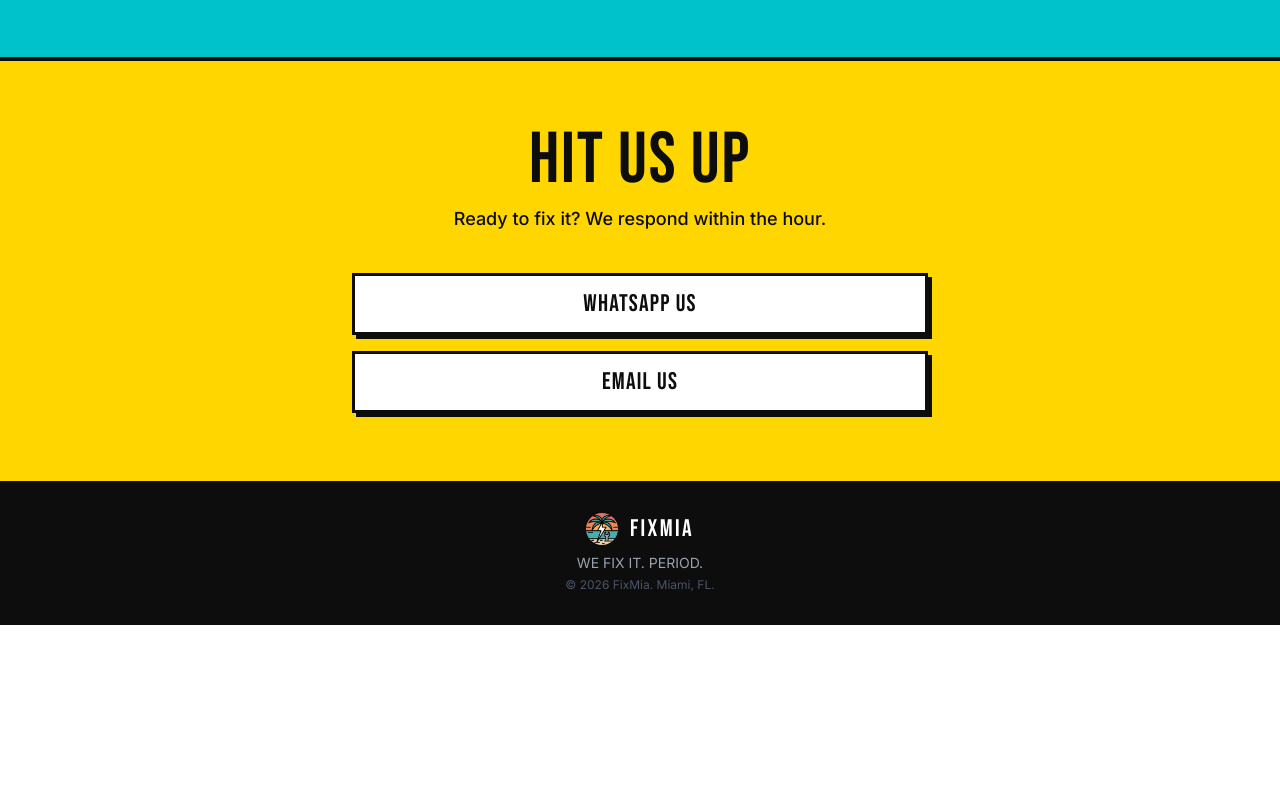
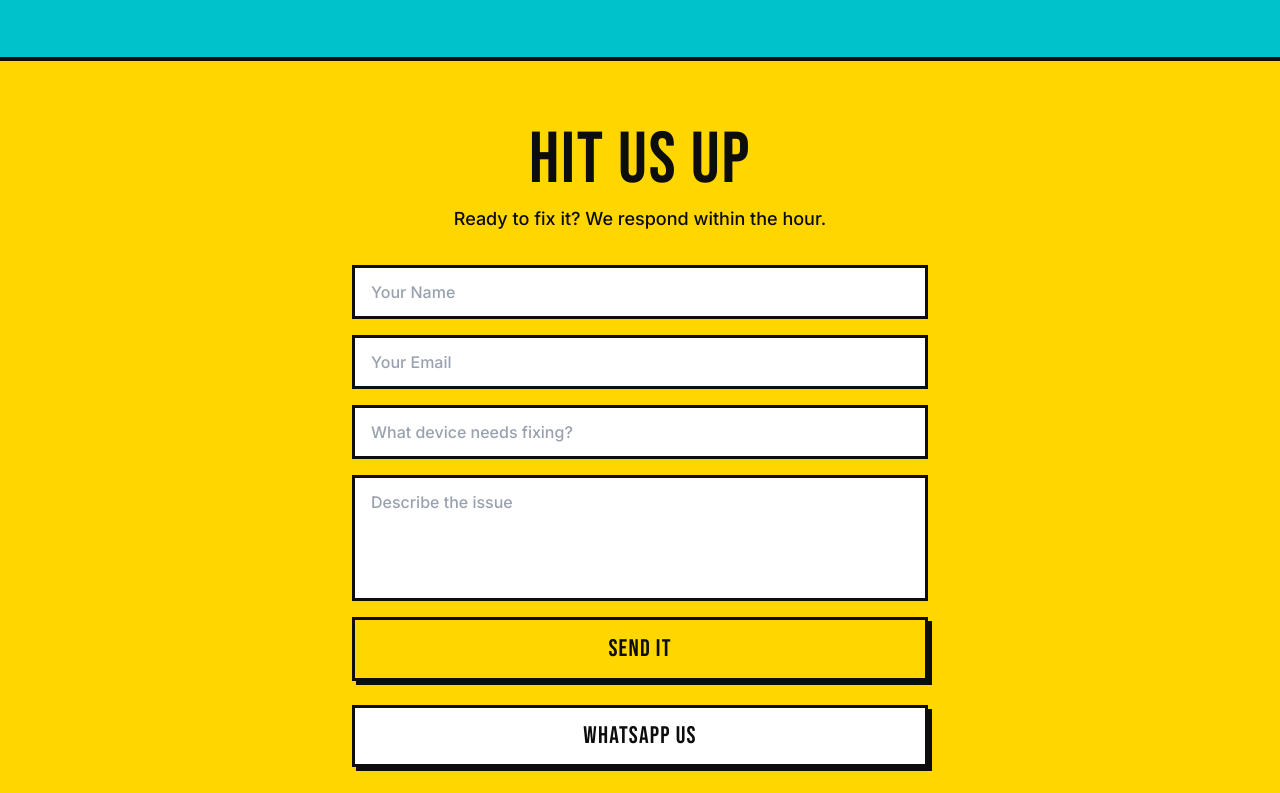
Before and after one commit to ed0ceja/fixmia, a Next.js app: page / in a window 1280 px wide. Shown: the part 2427-3220 px from the top of the page. Before the commit the page ends 3052 px from the top, so only its background shows below. Built offline with nearby package versions, Linux system fonts and the light colour scheme.

Commit message:
Add Web3Forms contact form with bilingual support
Co-Authored-By: Claude Sonnet 4.6 <noreply@anthropic.com>

```diff
--- a/app/page.tsx
+++ b/app/page.tsx
@@ -1,6 +1,8 @@
 'use client'
 
-import { useState } from "react";
+import { useState, FormEvent } from "react";
+
+const WEB3FORMS_KEY = "e7e1095f-254e-450c-ae81-635234863e8c";
 
 const WHATSAPP_NUMBER = "YOUR_WHATSAPP_NUMBER";
 const CONTACT_EMAIL = "hello@fixmia.com";
@@ -53,6 +55,15 @@ const content = {
       sub: "Ready to fix it? We respond within the hour.",
       whatsapp: "WhatsApp Us",
       email: "Email Us",
+      form: {
+        name: "Your Name",
+        email: "Your Email",
+        device: "What device needs fixing?",
+        message: "Describe the issue",
+        submit: "SEND IT",
+        success: "Got it! We'll hit you back within the hour.",
+        error: "Something went wrong. Try again or WhatsApp us.",
+      },
     },
     footer: "WE FIX IT. PERIOD.",
   },
@@ -101,6 +112,15 @@ const content = {
       sub: "¿Listo para arreglarlo? Respondemos en menos de una hora.",
       whatsapp: "WhatsApp",
       email: "Correo Electrónico",
+      form: {
+        name: "Tu Nombre",
+        email: "Tu Correo",
+        device: "¿Qué dispositivo necesita reparación?",
+        message: "Describe el problema",
+        submit: "ENVIAR",
+        success: "¡Recibido! Te respondemos en menos de una hora.",
+        error: "Algo salió mal. Inténtalo de nuevo o escríbenos por WhatsApp.",
+      },
     },
     footer: "LO ARREGLAMOS. PUNTO.",
   },
@@ -117,6 +137,33 @@ export default function Home() {
   const [lang, setLang] = useState<"en" | "es">("en");
   const t = content[lang];
   const whatsappLink = lang === "en" ? WHATSAPP_URL : WHATSAPP_URL_ES;
+
+  const [formState, setFormState] = useState({ name: "", email: "", device: "", message: "" });
+  const [formStatus, setFormStatus] = useState<"idle" | "loading" | "success" | "error">("idle");
+
+  async function handleSubmit(e: FormEvent<HTMLFormElement>) {
+    e.preventDefault();
+    setFormStatus("loading");
+    try {
+      const res = await fetch("https://api.web3forms.com/submit", {
+        method: "POST",
+        headers: { "Content-Type": "application/json" },
+        body: JSON.stringify({
+          access_key: WEB3FORMS_KEY,
+          ...formState,
+        }),
+      });
+      const data = await res.json();
+      if (data.success) {
+        setFormStatus("success");
+        setFormState({ name: "", email: "", device: "", message: "" });
+      } else {
+        setFormStatus("error");
+      }
+    } catch {
+      setFormStatus("error");
+    }
+  }
 
   return (
     <main className="min-h-screen bg-white text-[#0d0d0d]">
@@ -234,13 +281,61 @@ export default function Home() {
       <section id="contact" className="py-16 px-6 bg-[#FFD600] border-t-4 border-[#0d0d0d]">
         <div className="max-w-xl mx-auto text-center">
           <h2 className="font-bebas text-6xl md:text-7xl mb-2 tracking-wide">{t.contact.title}</h2>
-          <p className="text-[#0d0d0d] mb-10 text-lg font-medium">{t.contact.sub}</p>
+          <p className="text-[#0d0d0d] mb-8 text-lg font-medium">{t.contact.sub}</p>
+
+          {formStatus === "success" ? (
+            <div className="card-bold bg-[#0d0d0d] text-[#FFD600] p-8 font-bebas text-2xl tracking-wide mb-6">
+              {t.contact.form.success}
+            </div>
+          ) : (
+            <form onSubmit={handleSubmit} className="flex flex-col gap-4 text-left mb-6">
+              <input
+                type="text"
+                placeholder={t.contact.form.name}
+                required
+                value={formState.name}
+                onChange={e => setFormState(s => ({ ...s, name: e.target.value }))}
+                className="w-full border-3 border-[#0d0d0d] px-4 py-3 font-medium bg-white text-[#0d0d0d] placeholder-gray-400 focus:outline-none focus:ring-2 focus:ring-[#0d0d0d]"
+              />
+              <input
+                type="email"
+                placeholder={t.contact.form.email}
+                required
+                value={formState.email}
+                onChange={e => setFormState(s => ({ ...s, email: e.target.value }))}
+                className="w-full border-3 border-[#0d0d0d] px-4 py-3 font-medium bg-white text-[#0d0d0d] placeholder-gray-400 focus:outline-none focus:ring-2 focus:ring-[#0d0d0d]"
+              />
+              <input
+                type="text"
+                placeholder={t.contact.form.device}
+                required
+                value={formState.device}
+                onChange={e => setFormState(s => ({ ...s, device: e.target.value }))}
+                className="w-full border-3 border-[#0d0d0d] px-4 py-3 font-medium bg-white text-[#0d0d0d] placeholder-gray-400 focus:outline-none focus:ring-2 focus:ring-[#0d0d0d]"
+              />
+              <textarea
+                placeholder={t.contact.form.message}
+                rows={4}
+                value={formState.message}
+                onChange={e => setFormState(s => ({ ...s, message: e.target.value }))}
+                className="w-full border-3 border-[#0d0d0d] px-4 py-3 font-medium bg-white text-[#0d0d0d] placeholder-gray-400 focus:outline-none focus:ring-2 focus:ring-[#0d0d0d] resize-none"
+              />
+              {formStatus === "error" && (
+                <p className="text-[#0d0d0d] font-medium text-sm">{t.contact.form.error}</p>
+              )}
+              <button
+                type="submit"
+                disabled={formStatus === "loading"}
+                className="btn-bold text-xl disabled:opacity-60 disabled:cursor-not-allowed"
+              >
+                {formStatus === "loading" ? "..." : t.contact.form.submit}
+              </button>
+            </form>
+          )}
+
           <div className="flex flex-col gap-4">
             <a href={whatsappLink} target="_blank" rel="noopener noreferrer" className="btn-bold-white text-2xl">
               {t.contact.whatsapp}
-            </a>
-            <a href={`mailto:${CONTACT_EMAIL}`} className="btn-bold-white text-2xl">
-              {t.contact.email}
             </a>
           </div>
         </div>
```
